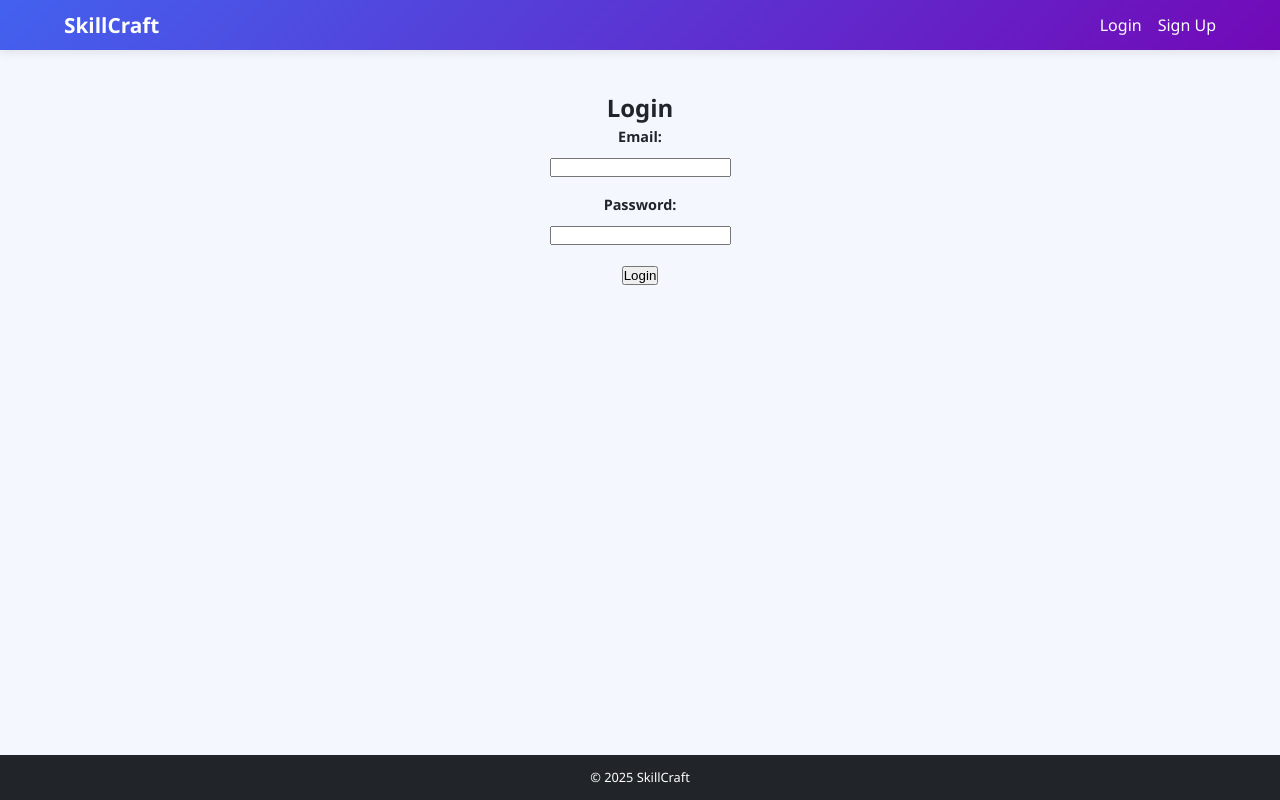
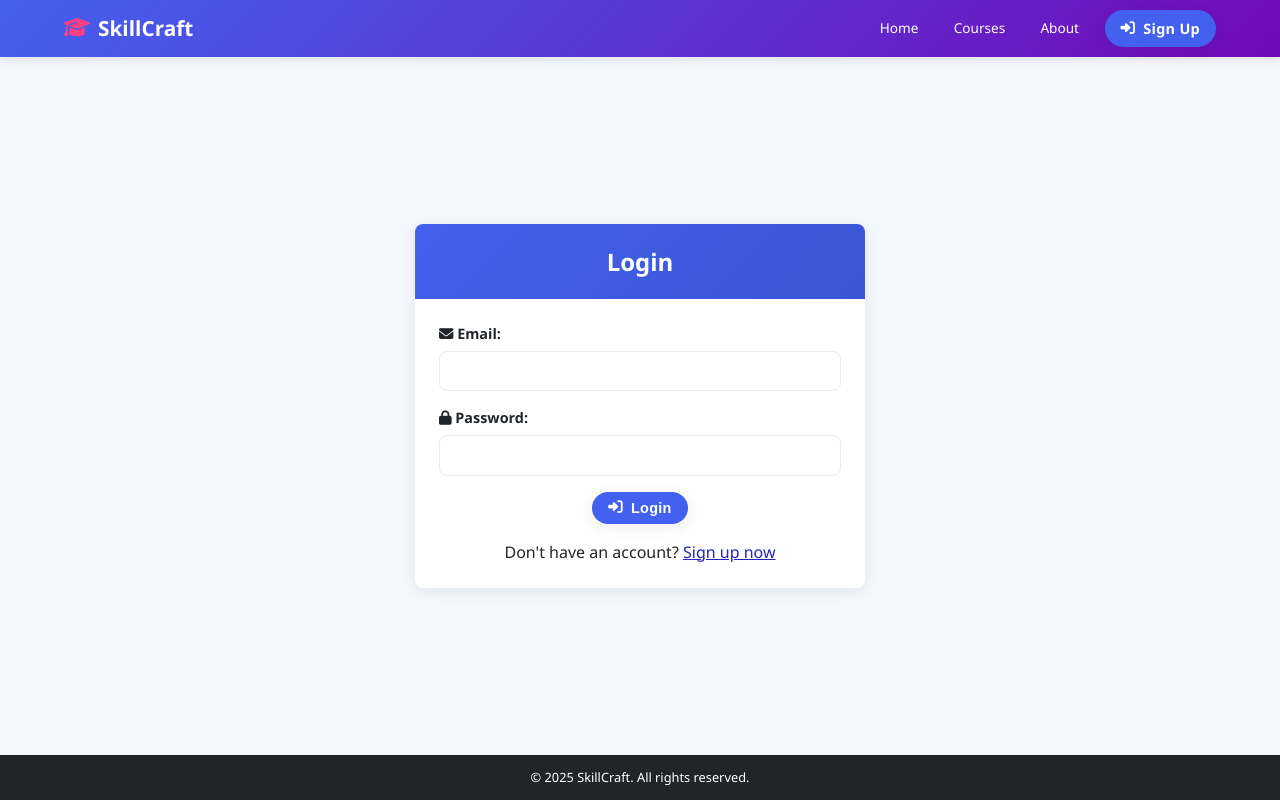
Before and after one commit to ibrahimovisa/flask-test-app, a Flask app: page /login in a window 1280 px wide. Run offline with Flask 3, Linux system fonts and the light colour scheme; some libraries are stand-ins or nearby versions.

Commit message:
Update login.html

```diff
--- a/templates/login.html
+++ b/templates/login.html
@@ -3,50 +3,114 @@
   <head>
     <meta charset="UTF-8" />
     <meta name="viewport" content="width=device-width, initial-scale=1.0" />
-    <title>Login</title>
+    <title>Login - SkillCraft</title>
+    <link
+      rel="stylesheet"
+      href="https://cdnjs.cloudflare.com/ajax/libs/font-awesome/6.4.0/css/all.min.css"
+    />
     <link
       rel="stylesheet"
       href="{{ url_for('static', filename='styles.css') }}"
     />
   </head>
-
   <body>
     <header>
       <nav>
-        <div class="logo"><a href="{{ url_for('index') }}">SkillCraft</a></div>
-        <div class="header-right">
-          <a href="{{ url_for('login') }}">Login</a>
-          <a href="{{ url_for('signup') }}">Sign Up</a>
+        <div class="logo-container">
+          <div class="logo">
+            <i class="fas fa-graduation-cap"></i>
+            <span>SkillCraft</span>
+          </div>
+          <div class="hamburger" id="hamburger">
+            <div class="bar"></div>
+            <div class="bar"></div>
+            <div class="bar"></div>
+          </div>
+        </div>
+        <div class="header-right" id="headerRight">
+          <a href="{{ url_for('index') }}" class="header-link">Home</a>
+          <a href="#" class="header-link">Courses</a>
+          <a href="#" class="header-link">About</a>
+          <a href="{{ url_for('signup') }}" class="btn btn-primary"
+            ><i class="fas fa-sign-in-alt"></i>Sign Up</a
+          >
         </div>
       </nav>
     </header>
 
-    <main>
-      <section id="login-form">
+    <main style="display: flex; align-items: center">
+      <div class="auth-form-container">
+        <div class="form-header">
           <h2>Login</h2>
-        <form id="loginForm" action="{{ url_for('login') }}" method="POST">
+        </div>
+        <div class="form-body">
+          <form id="loginForm" action="#" method="POST">
             <div class="form-group">
-            <label for="email">Email:</label>
-            <input type="email" id="email" name="email" required />
-            <span id="emailLoginError" class="error-message"></span>
+              <label for="email"><i class="fas fa-envelope"></i> Email:</label>
+              <input
+                type="email"
+                id="email"
+                name="email"
+                class="form-control"
+                required
+              />
             </div>
             <div class="form-group">
-            <label for="password">Password:</label>
-            <input type="password" id="password" name="password" required />
-            <span id="passwordLoginError" class="error-message"></span>
+              <label for="password"
+                ><i class="fas fa-lock"></i> Password:</label
+              >
+              <input
+                type="password"
+                id="password"
+                name="password"
+                class="form-control"
+                required
+              />
             </div>
-          <button type="submit" class="submit-button">Login</button>
+            <div
+              class="form-group"
+              style="display: flex; justify-content: center"
+            >
+              <button type="submit" class="btn btn-primary">
+                <i class="fas fa-sign-in-alt"></i> Login
+              </button>
+            </div>
+            <div class="form-group" style="text-align: center; margin-bottom: 0px;">
+              <p>
+                Don't have an account?
+                <a href="{{ url_for('signup') }}" style="color: rgb(36, 36, 187); text-decoration: underline;">Sign up now</a>
+              </p>
+            </div>
           </form>
-        {% if message %}
-        <p style="color: red">{{ message }}</p>
-        {% endif %}
-      </section>
+        </div>
+      </div>
     </main>
 
     <footer>
-      <p>&copy; 2025 SkillCraft</p>
+      <div class="footer-content">
+        <p>&copy; 2025 SkillCraft. All rights reserved.</p>
+      </div>
     </footer>
 
-    <script src="{{ url_for('static', filename='script.js') }}"></script>
+    <script>
+      const hamburger = document.getElementById("hamburger");
+      const headerRight = document.getElementById("headerRight");
+
+      hamburger.addEventListener("click", function () {
+        headerRight.classList.toggle("active");
+        hamburger.classList.toggle("active");
+      });
+
+      document.addEventListener("click", function (event) {
+        const isClickInsideNav =
+          hamburger.contains(event.target) ||
+          headerRight.contains(event.target);
+
+        if (!isClickInsideNav && headerRight.classList.contains("active")) {
+          headerRight.classList.remove("active");
+          hamburger.classList.remove("active");
+        }
+      });
+    </script>
   </body>
 </html>
```
Lines whose indentation alone changed are shown as unchanged.
